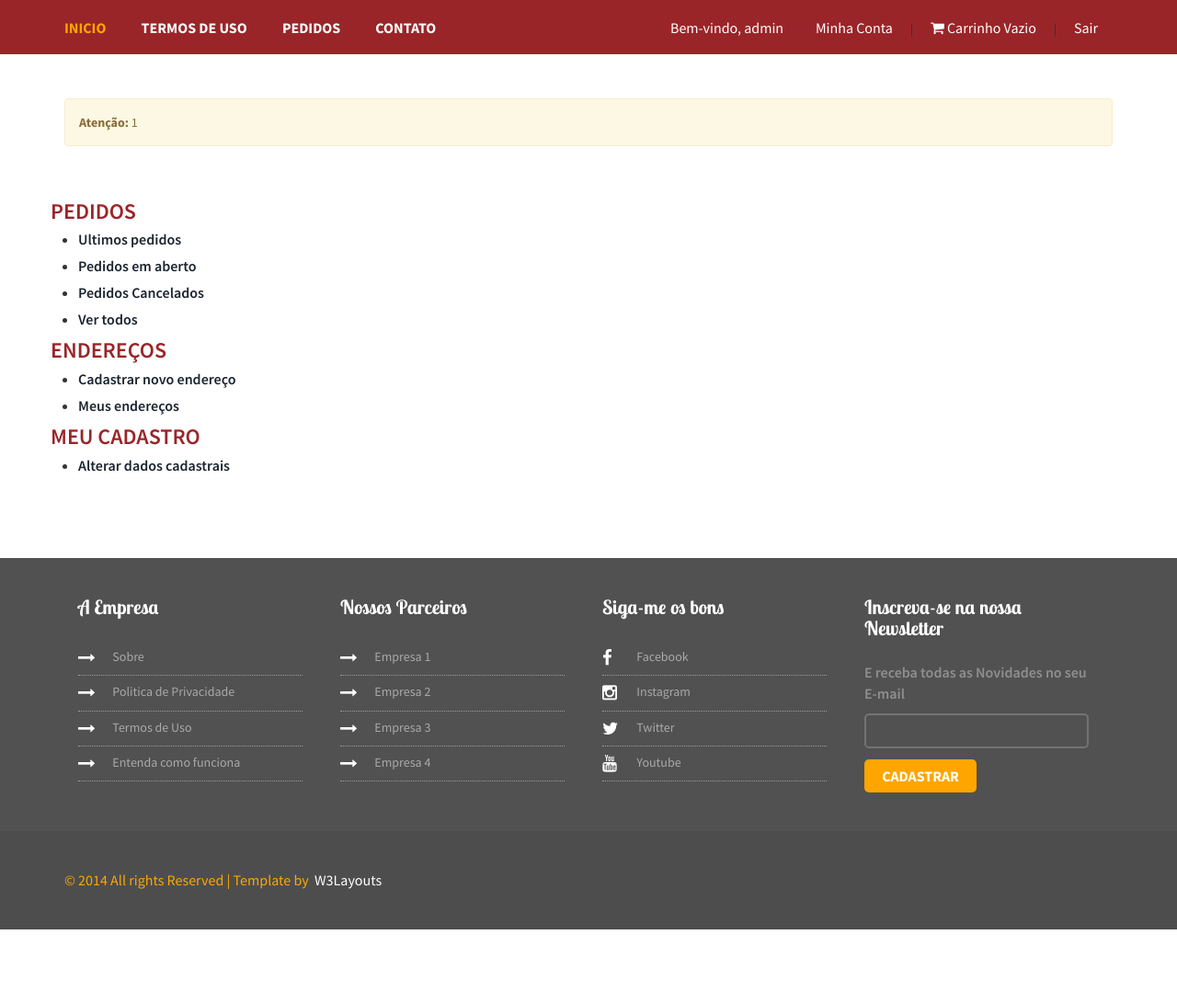
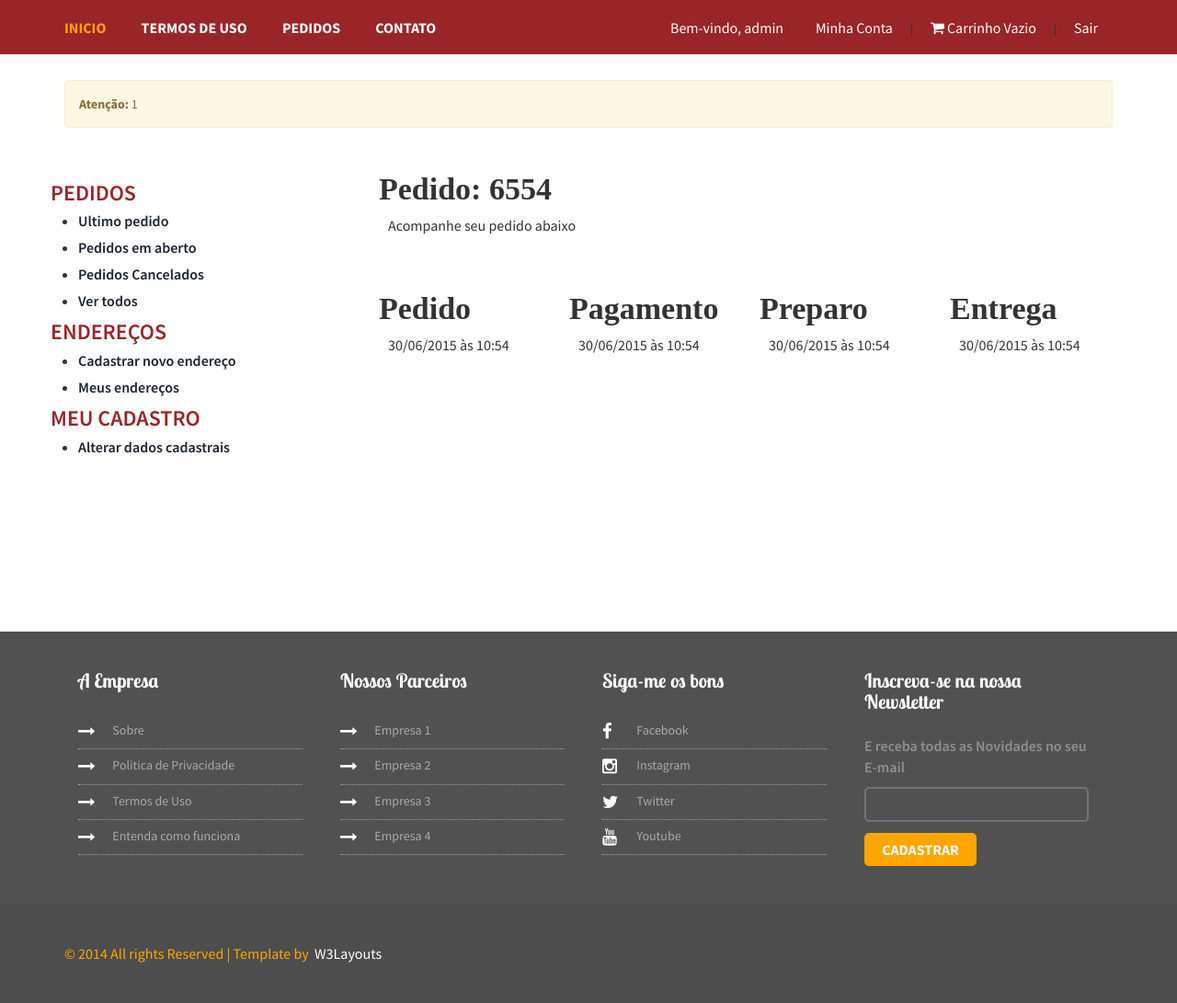
Before and after one commit to eduovrp/GodFood, a PHP site: page /GodFood/minhaconta/ in a window 1280 px wide. Shown: the whole page at 92% size. Before the commit the page ends 1011 px from the top, so only its background shows below. Run offline with PHP 8.4, Linux system fonts and the light colour scheme; a user stored in the database is signed in.

Commit message:
Ajustes, minha conta, timeline pedidos

```diff
--- a/minhaconta/pedidos.php
+++ b/minhaconta/pedidos.php
@@ -281,7 +281,7 @@ $todos_pedidos = lista_todos_pedidos($_SESSION['id_usuario']);
 					<div class="col-md-3 contact-section-grid nth-grid wow fadeInRight" data-wow-delay="0.4s">
 						<h4>Inscreva-se na nossa Newsletter</h4>
 						<p>E receba todas as Novidades no seu E-mail</p>
-						<form action="subscribe.php" method="POST" accept-charset="utf-8" onsubmit="return sucesso()">
+						<form action="../subscribe.php" method="POST" accept-charset="utf-8" onsubmit="return sucesso()">
 						<input type="text" class="text" value="" name="email" onfocus="this.value = '';" onblur="if (this.value == '') {this.value = '';}">
 						<input type="submit" value="Cadastrar">
 						</form>
--- a/minhaconta/reenviar.php
+++ b/minhaconta/reenviar.php
@@ -7,6 +7,6 @@ $dados = buscaCodAtivacao($cod);
 
 reenviaEmailConfirmacao($cod, $dados['email'], $dados['hash_ativar_conta']);
 
-header('Location: index.php');
+header('Location: ../minhaconta/');
 }
 ?>
--- a/minhaconta/registra_endereco.php
+++ b/minhaconta/registra_endereco.php
@@ -19,8 +19,8 @@ if(isset($_POST) && isset($_SESSION['id_usuario'])){
 					);
 	unset($_SESSION['id_usuario']);
 	$_SESSION['msg_sucesso'] = "Cadastro realizado com sucesso, após ativar sua conta, você ja podera acessar sua conta no painel do usuario.";
-	header('Location: index.php');
+	header('Location: ../minhaconta/');
 } else {
 	$_SESSION['erros'] = 'Erro ao inserir endereço';
-	header('Location: index.php');
+	header('Location: ../minhaconta/');
 }
--- a/minhaconta/views/logado.php
+++ b/minhaconta/views/logado.php
@@ -42,18 +42,15 @@ include 'includes/menu-top.php';
 	<div class="content">
 	<div class="container">
 		<div class="login-page">
-
-                <div class="clearfix"></div>
-                <br>
 	<?php
 include 'mensagens.php';
 ?>
           	   </div>
-  <div class="menu-minha-conta">
+  		<div class="menu-minha-conta">
 				<div class="row">
 				<ul>
 					<h3>PEDIDOS</h3>
-					<li><a href="#">Ultimos pedidos</a></li>
+					<li><a href="#">Ultimo pedido</a></li>
 					<li><a href="#">Pedidos em aberto</a></li>
 					<li><a href="#">Pedidos Cancelados</a></li>
 					<li><a href="pedidos.php">Ver todos</a></li>
@@ -65,9 +62,37 @@ include 'mensagens.php';
 					<h3>MEU CADASTRO</h3>
 					<li><a href="alterarDadosCadastrais.php">Alterar dados cadastrais</a></li>
 				</ul>
-
 				</div>
 		</div>
+
+		<div class="minha-conta-content">
+			<h3>Pedido: 6554</h3>
+			<p>Acompanhe seu pedido abaixo</p>
+
+			<div class="ultimo-pedido">
+				<div class="row">
+					<div class="col-md-3">
+						<h3>Pedido</h3>
+						<p>30/06/2015 às 10:54</p>
+					</div>
+					<div class="col-md-3">
+						<h3>Pagamento</h3>
+						<p>30/06/2015 às 10:54</p>
+					</div>
+					<div class="col-md-3">
+						<h3>Preparo</h3>
+						<p>30/06/2015 às 10:54</p>
+					</div>
+					<div class="col-md-3">
+						<h3>Entrega</h3>
+						<p>30/06/2015 às 10:54</p>
+					</div>
+				</div>
+			</div>
+			<div class="ultimo-pedido-datas">
+			</div>
+		</div>
+
 	</div>
   </div>
 </div>
--- a/web/css/style.css
+++ b/web/css/style.css
@@ -48,9 +48,9 @@ input[type="text"]:disabled {
 	cursor: not-allowed;
 }
 .menu-minha-conta{
-	width: 30%;
+	width: 25%;
 	float:; left;
-	height: 400px;
+	height: 500px;
 }
 .menu-minha-conta li{
 	padding-top: 6px;
@@ -62,6 +62,25 @@ input[type="text"]:disabled {
 	color: #9a2529;
 	font-weight: 600;
 	padding-top: 10px;
+}
+.minha-conta-content{
+	width: 70%;
+	margin-top: -500px;
+	float: right;
+	height: 450px;
+}
+.minha-conta-content h3{
+	font-family: serif;
+	font-size: 34px;
+	font-weight: 600;
+}
+.minha-conta-content p{
+	padding: 10px;
+	font-size: 16px;
+}
+.ultimo-pedido{
+	padding-top: 50px;
+	padding-bottom: 20px;
 }
 
 .margin{
@@ -1697,7 +1716,7 @@ ul.women_pagenation li a:hover{
 	margin-top: -3px;
 }
 .register-top-grid span, .register-bottom-grid span {
-	color:#555;
+	color:#fff;
 	font-size: 1.1em;
 	padding-bottom: 0.2em;
 	display: block;
@@ -1720,6 +1739,7 @@ ul.women_pagenation li a:hover{
 	font-size: 1.2em;
 	padding: 0.6em;
 }
+
 .checkbox {
 	margin-bottom: 4px;
 	padding-left: 27px;
```
Also changed, not shown: minhaconta/reset_pass.php (+26 -13 lines), minhaconta/reset_senha.php (+5 -3 lines).
